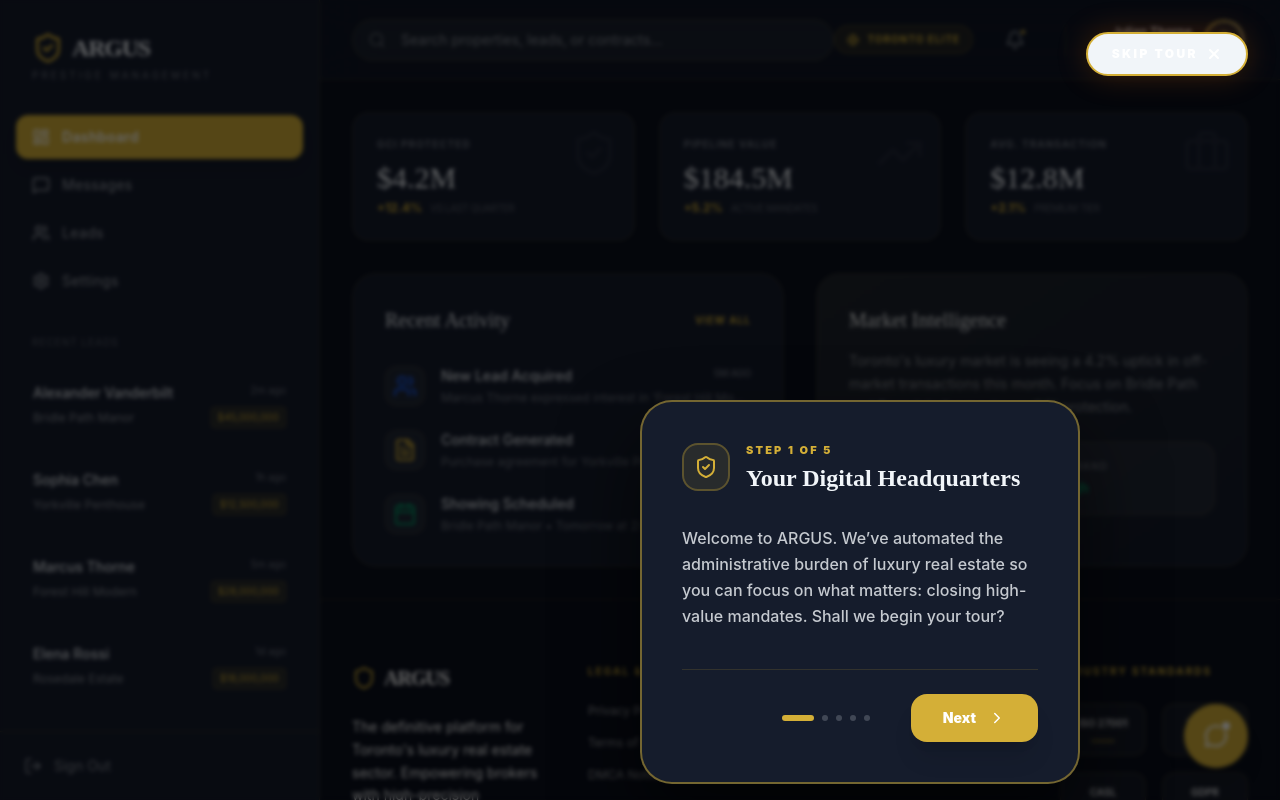
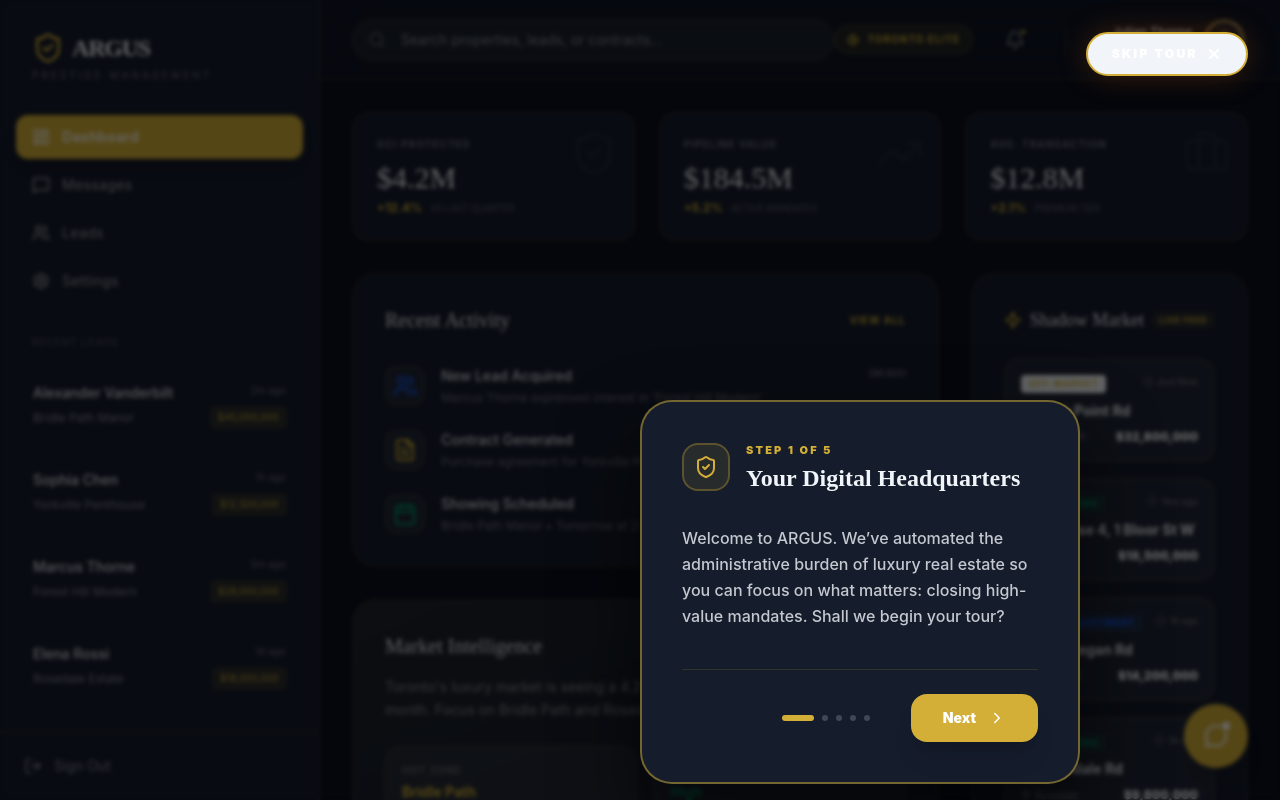
Before and after one commit to MaverickKing17/toronto-real-estate-ai-concierge, a React (Vite) app: page / in a window 1280 px wide. Built offline with nearby package versions, Linux system fonts and the light colour scheme.

Commit message:
feat: Enhance dashboard layout and add property listings
Restructure the main dashboard to a 3-column layout, allocating more space for activity feeds. Introduce mock property listing data and associated icons to prepare for a new "Properties" view.

```diff
--- a/src/App.tsx
+++ b/src/App.tsx
@@ -7,9 +7,9 @@ import { Footer } from './components/Footer';
 import { InfoPage } from './components/InfoPage';
 import { LiveChatWidget } from './components/LiveChatWidget';
 import { OnboardingTour } from './components/OnboardingTour';
-import { MOCK_LEADS, Lead } from './constants';
+import { MOCK_LEADS, Lead, MOCK_PROPERTIES, PropertyListing } from './constants';
 import { View } from './types';
-import { ShieldCheck, TrendingUp, Briefcase, Users, Calendar, FileText, Activity } from 'lucide-react';
+import { ShieldCheck, TrendingUp, Briefcase, Users, Calendar, FileText, Activity, Zap, MapPin, Clock } from 'lucide-react';
 import { motion, AnimatePresence } from 'motion/react';
 
 export default function App() {
@@ -51,8 +51,10 @@ export default function App() {
               />
             </div>
 
-            {/* Engagement Row */}
-            <div className="grid grid-cols-1 lg:grid-cols-2 gap-8">
+            {/* Main Dashboard Content */}
+            <div className="grid grid-cols-1 lg:grid-cols-3 gap-8">
+              {/* Left Column: Activity & Intelligence */}
+              <div className="lg:col-span-2 space-y-8">
                 <div className="bg-luxury-gray border border-luxury-border rounded-3xl p-8 shadow-sm">
                   <div className="flex justify-between items-center mb-8">
                     <h3 className="text-xl serif text-navy">Recent Activity</h3>
@@ -81,6 +83,75 @@ export default function App() {
                       <p className="text-[10px] uppercase tracking-widest text-navy/30 mb-1 font-bold">Demand</p>
                       <p className="text-sm font-bold text-emerald-600">High</p>
                     </div>
+                  </div>
+                </div>
+
+                {/* Deal Risk Monitor */}
+                <div className="bg-luxury-gray border border-luxury-border rounded-3xl p-8 shadow-sm">
+                  <div className="flex justify-between items-center mb-6">
+                    <div className="flex items-center gap-2">
+                      <ShieldCheck size={20} className="text-emerald-500" />
+                      <h3 className="text-lg serif text-navy">GCI Protection Alerts</h3>
+                    </div>
+                    <span className="text-[10px] text-navy/30 font-bold uppercase tracking-widest">2 Active Risks</span>
+                  </div>
+                  <div className="grid grid-cols-1 md:grid-cols-2 gap-4">
+                    <div className="p-4 bg-red-500/5 border border-red-500/20 rounded-2xl">
+                      <p className="text-[10px] uppercase tracking-widest text-red-500 font-black mb-1">High Risk</p>
+                      <p className="text-sm font-bold text-navy mb-1">Yorkville Penthouse</p>
+                      <p className="text-xs text-navy/50">Buyer financing contingency expiring in 24h. Recommend immediate follow-up.</p>
+                    </div>
+                    <div className="p-4 bg-amber-500/5 border border-amber-500/20 rounded-2xl">
+                      <p className="text-[10px] uppercase tracking-widest text-amber-500 font-black mb-1">Medium Risk</p>
+                      <p className="text-sm font-bold text-navy mb-1">Forest Hill Modern</p>
+                      <p className="text-xs text-navy/50">Inspection report delayed. Potential impact on closing date.</p>
+                    </div>
+                  </div>
+                </div>
+              </div>
+
+              {/* Right Column: Real-time Property Feed */}
+              <div className="space-y-8">
+                <div className="bg-luxury-gray border border-luxury-border rounded-3xl p-8 shadow-sm flex flex-col h-full">
+                  <div className="flex justify-between items-center mb-6">
+                    <div className="flex items-center gap-2">
+                      <Zap size={18} className="text-gold" />
+                      <h3 className="text-lg serif text-navy">Shadow Market</h3>
+                    </div>
+                    <span className="text-[8px] bg-gold/10 text-gold px-2 py-0.5 rounded-full font-bold uppercase tracking-widest">Live Feed</span>
+                  </div>
+
+                  <div className="space-y-4 flex-1">
+                    {MOCK_PROPERTIES.map((prop) => (
+                      <div key={prop.id} className="p-4 bg-white/5 border border-luxury-border rounded-2xl hover:border-gold/30 transition-all cursor-pointer group">
+                        <div className="flex justify-between items-start mb-2">
+                          <span className={`text-[9px] uppercase tracking-widest font-bold px-2 py-0.5 rounded ${
+                            prop.type === 'Off-Market' ? 'bg-navy text-gold' :
+                            prop.type === 'New Listing' ? 'bg-emerald-500/10 text-emerald-600' :
+                            'bg-blue-500/10 text-blue-600'
+                          }`}>
+                            {prop.type}
+                          </span>
+                          <div className="flex items-center gap-1 text-[9px] text-navy/30 font-bold">
+                            <Clock size={10} />
+                            {prop.timestamp}
+                          </div>
+                        </div>
+                        <p className="text-sm font-bold text-navy group-hover:text-gold transition-colors">{prop.address}</p>
+                        <div className="flex justify-between items-center mt-2">
+                          <div className="flex items-center gap-1 text-[10px] text-navy/40">
+                            <MapPin size={10} />
+                            {prop.neighborhood}
+                          </div>
+                          <p className="text-xs font-black text-navy">{prop.price}</p>
+                        </div>
+                      </div>
+                    ))}
+                  </div>
+
+                  <button className="w-full mt-6 py-3 bg-navy text-white text-[10px] uppercase tracking-[0.2em] font-black rounded-xl hover:bg-navy/90 transition-all shadow-lg">
+                    Access Full Inventory
+                  </button>
                 </div>
               </div>
             </div>
--- a/src/constants.ts
+++ b/src/constants.ts
@@ -58,3 +58,19 @@ export const MOCK_LEADS: Lead[] = [
     keyInsights: ['Family-oriented', 'Privacy-first', 'Repeat client']
   },
 ];
+
+export interface PropertyListing {
+  id: string;
+  address: string;
+  neighborhood: string;
+  price: string;
+  type: 'Off-Market' | 'New Listing' | 'Price Adjustment';
+  timestamp: string;
+}
+
+export const MOCK_PROPERTIES: PropertyListing[] = [
+  { id: 'p1', address: '21 High Point Rd', neighborhood: 'Bridle Path', price: '$32,800,000', type: 'Off-Market', timestamp: 'Just Now' },
+  { id: 'p2', address: 'Penthouse 4, 1 Bloor St W', neighborhood: 'Yorkville', price: '$18,500,000', type: 'New Listing', timestamp: '14m ago' },
+  { id: 'p3', address: '88 Dunvegan Rd', neighborhood: 'Forest Hill', price: '$14,200,000', type: 'Price Adjustment', timestamp: '1h ago' },
+  { id: 'p4', address: '12 Rosedale Rd', neighborhood: 'Rosedale', price: '$9,800,000', type: 'New Listing', timestamp: '3h ago' },
+];
```
Lines whose indentation alone changed are shown as unchanged.
